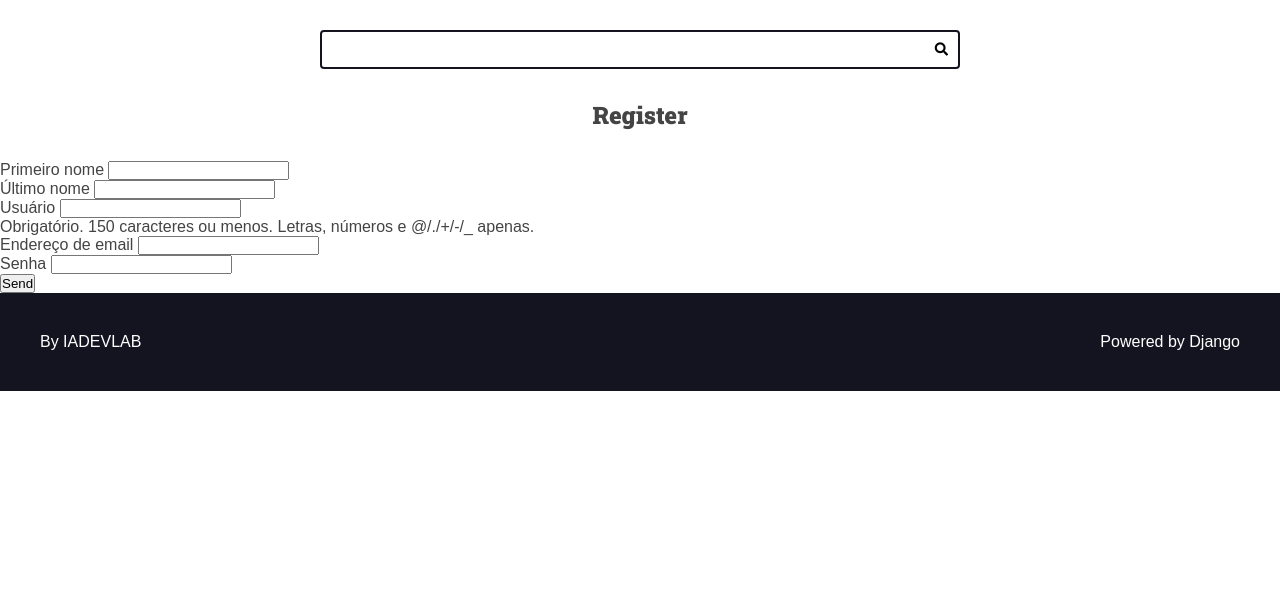
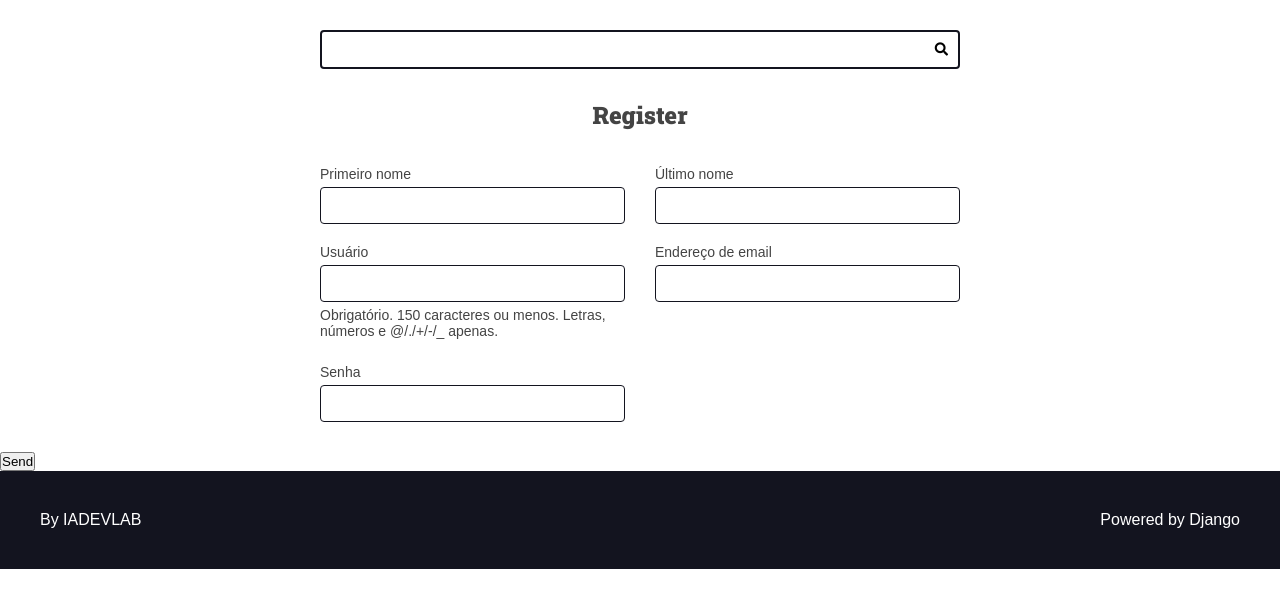
Before and after one commit to luisgs7/dj-recipes, a Django app: page /authors/register/ in a window 1280 px wide. Shown: the part 113-721 px from the top of the page. Run offline with Django 3.2, Linux system fonts and the light colour scheme.

Commit message:
add new styles for form register

```diff
--- a/recipes/static/recipes/css/styles.css
+++ b/recipes/static/recipes/css/styles.css
@@ -313,6 +313,48 @@ h6 {
     background: var(--color-primary-dark);
 }
 
+/* Forms */
+
+.form-content {
+    max-width: 64rem;
+    margin: 0 auto;
+    margin-bottom: var(--spacing-gutter-medium);
+}
+
+.form-content label,
+.form-content .help-text,
+.errorlist {
+    display: block;
+    margin: 0.5rem 0;
+    font-size: 1.4rem;
+    list-style: 1.4rem;
+    list-style-type: none;
+}
+
+.errorlist {
+    color: var(--color-error-dark);
+}
+
+.form-content input {
+    width: 100%;
+    padding: 1rem;
+    border-radius: 0.4rem;
+    border: 1px solid var(--color-primary-dark);
+}
+
+.form-content-grid {
+    display: grid;
+    grid-template-columns: repeat(auto-fit, minmax(30rem, 1fr));
+    gap: calc(var(--spacing-gutter-medium) / 2) var(--spacing-gutter-medium);
+}
+
+.form-content button {
+    padding: 1rem 2rem;
+    border: none;
+    background: var(--color-primary-dark);
+    color: var(--color-white);
+}
+
 /* Messages */
 .messages-container {
     display: flex;
@@ -379,7 +421,9 @@ h6 {
 }
 
 @media (max-width: 600px) {
-    .main-content-list {
+
+    .main-content-list,
+    .form-content-grid {
         grid-template-columns: repeat(auto-fit, minmax(100%, 1fr));
     }
 }
```
